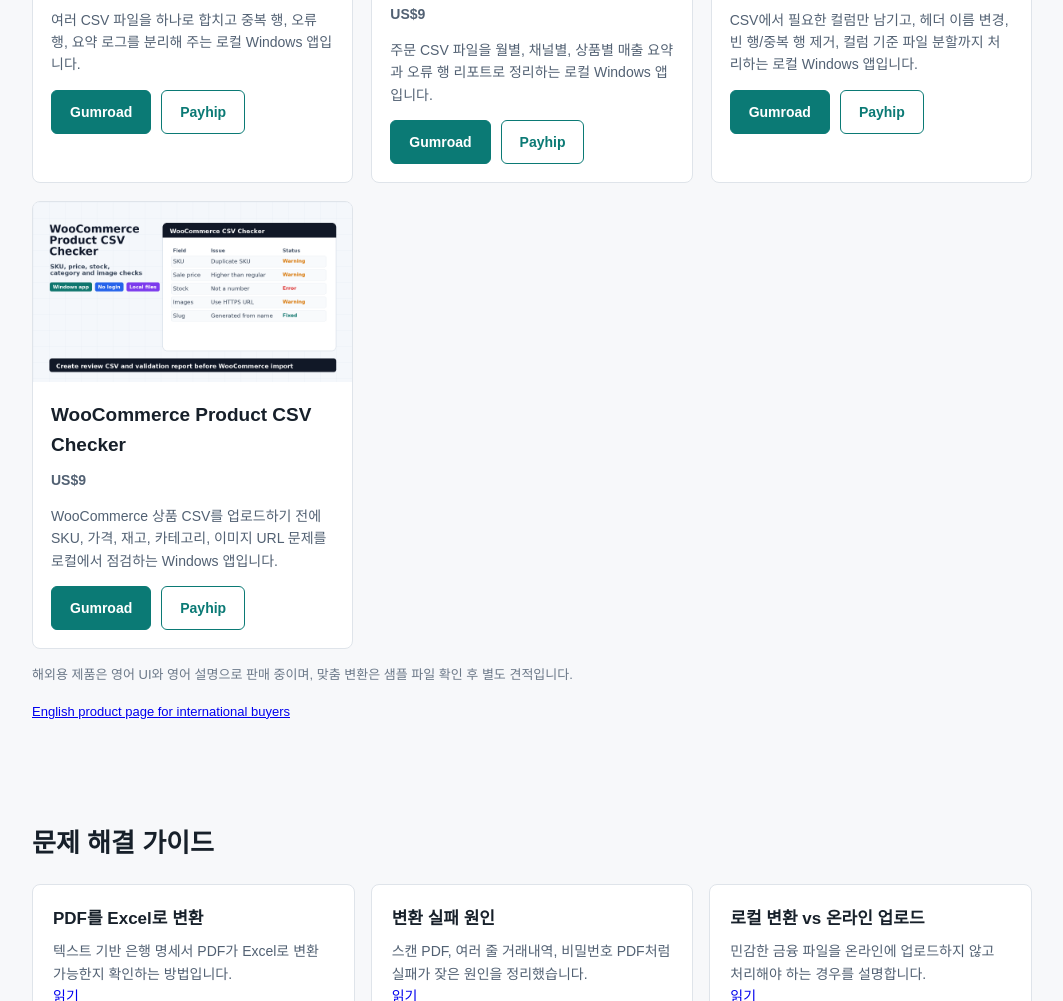
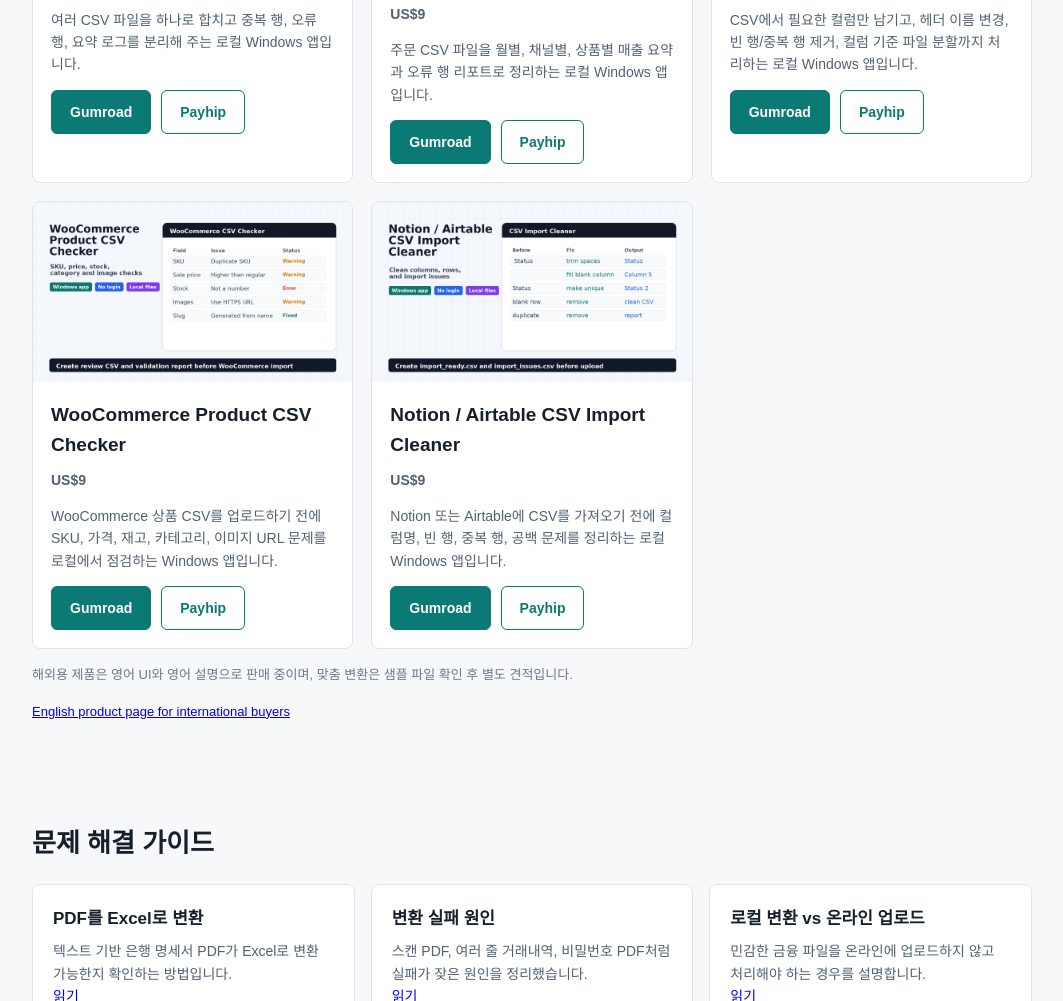
Before and after one commit to RichardSeanPark/csv-excel-automation-tools, a plain HTML site: page index.html in a window 1280 px wide. Shown: the part 1650-2651 px from the top of the page, without its empty margins (108-1171 px from the left). Drawn offline with Linux system fonts and the light colour scheme.

Commit message:
Add Notion Airtable CSV cleaner product

```diff
--- a/index.html
+++ b/index.html
@@ -403,6 +403,18 @@
             </div>
           </div>
         </div>
+        <div class="product-card">
+          <img src="./assets/product_covers/notion_airtable_csv_import_cleaner_cover.png" alt="Notion / Airtable CSV Import Cleaner">
+          <div class="product-body">
+            <h3>Notion / Airtable CSV Import Cleaner</h3>
+            <p><strong>US$9</strong></p>
+            <p>Notion 또는 Airtable에 CSV를 가져오기 전에 컬럼명, 빈 행, 중복 행, 공백 문제를 정리하는 로컬 Windows 앱입니다.</p>
+            <div class="product-actions">
+              <a class="btn primary" href="https://bumblebee101.gumroad.com/l/notion-airtable-csv-import-cleaner">Gumroad</a>
+              <a class="btn secondary" href="https://payhip.com/b/75B9S">Payhip</a>
+            </div>
+          </div>
+        </div>
       </div>
       <div class="note">해외용 제품은 영어 UI와 영어 설명으로 판매 중이며, 맞춤 변환은 샘플 파일 확인 후 별도 견적입니다.</div>
       <div class="note"><a href="./tools.html">English product page for international buyers</a></div>
```
Also changed, not shown: tools.html (+12 -0 lines), assets/product_covers/notion_airtable_csv_import_cleaner_cover.png (added).
